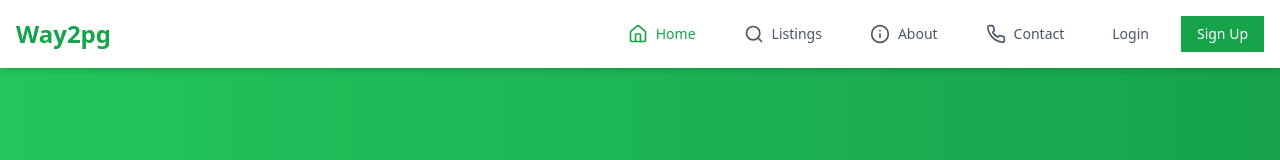
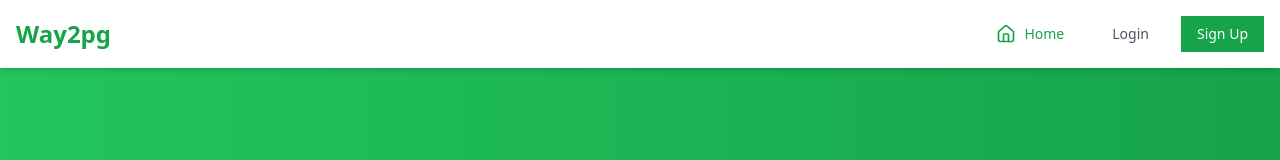
Before and after one commit to patil-manoj/waytopgmanu, a React (Vite) app in the folder waytopg/: page / in a window 1280 px wide. Shown: the top 160 px of the page. Built offline with nearby package versions, Linux system fonts and the light colour scheme.

Commit message:
refactor: clean up unused imports in Navbar component

```diff
--- a/waytopg/src/components/navbar.tsx
+++ b/waytopg/src/components/navbar.tsx
@@ -1,7 +1,8 @@
 import { useState, useEffect } from 'react'
 import { Link, useLocation } from 'react-router-dom'
 import { motion, AnimatePresence } from 'framer-motion'
-import { Home, Search, Info, Phone, LogOut, User, Menu, X } from 'lucide-react'
+// import { Home, Search, Info, Phone, LogOut, User, Menu, X } from 'lucide-react'
+import { Home, Search, LogOut, User, Menu, X } from 'lucide-react'
 
 export function Navbar() {
   const [isOpen, setIsOpen] = useState(false)
@@ -40,10 +41,10 @@ export function Navbar() {
         { to: '/user-dashboard', label: 'Profile', icon: User },
       ]
     : [
-        { to: '/', label: 'Home', icon: Home },
-        { to: '/listings', label: 'Listings', icon: Search },
-        { to: '/about', label: 'About', icon: Info },
-        { to: '/contact', label: 'Contact', icon: Phone },
+        { to: '/', label: 'Home', icon: Home }
+        // { to: '/listings', label: 'Listings', icon: Search },
+        // { to: '/about', label: 'About', icon: Info },
+        // { to: '/contact', label: 'Contact', icon: Phone },
       ]
 
   return (
```
